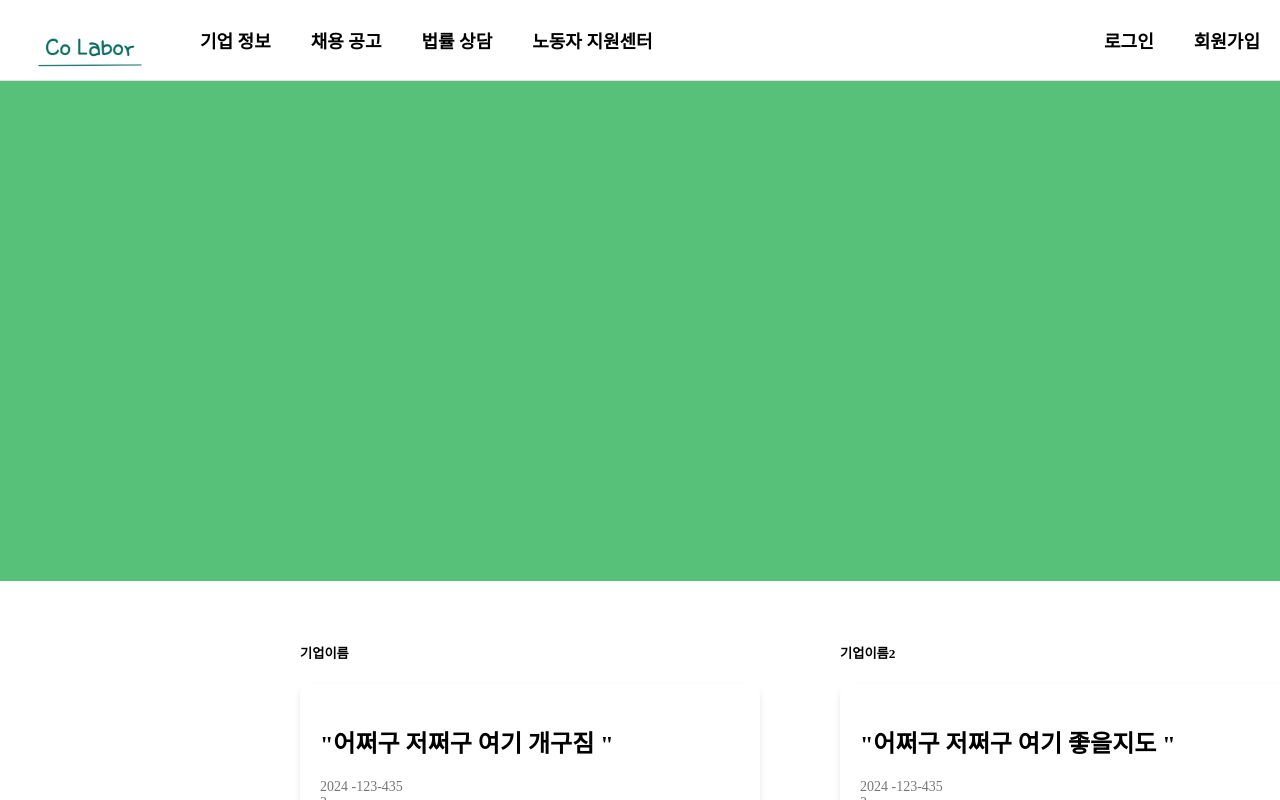
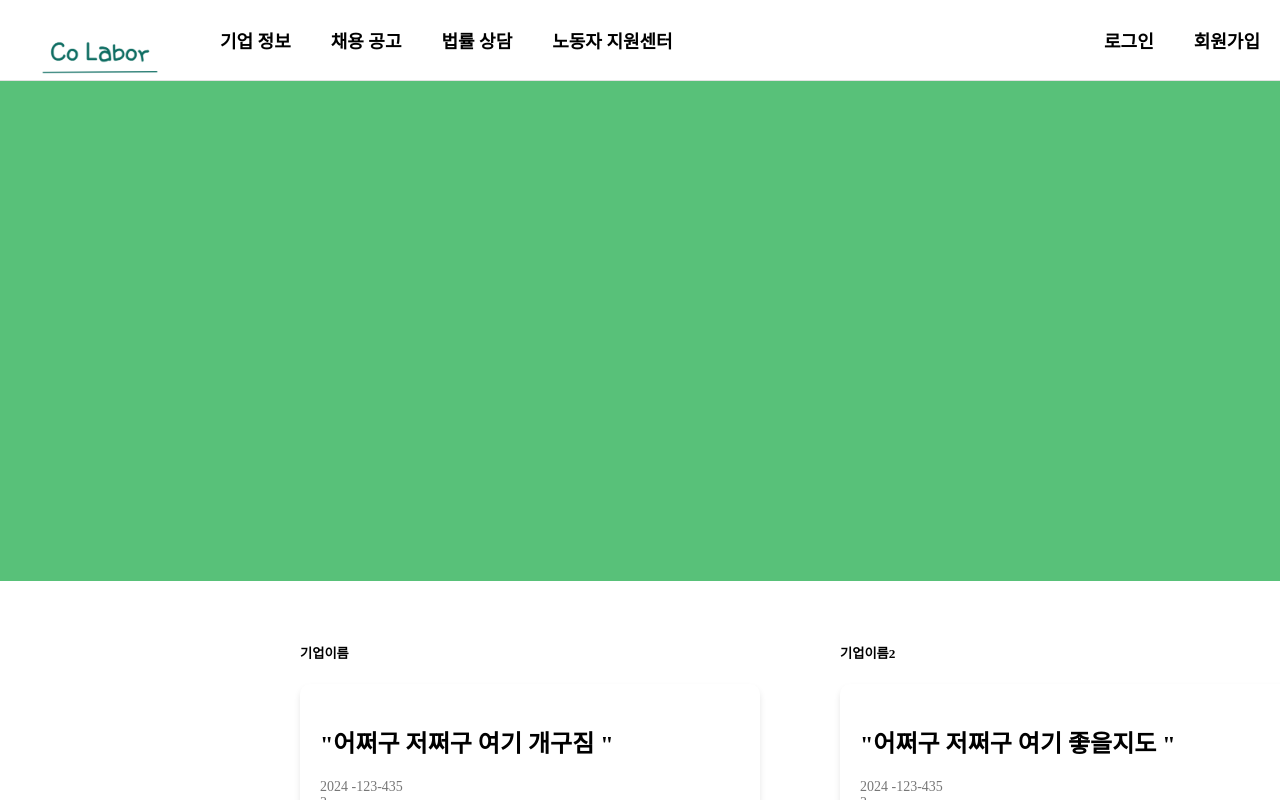
Before and after one commit to Co-Labor-Project/Co-Labor-FE, a React (Vite) app: page / in a window 1280 px wide. In both pictures the pointer is over the element 90 px from the left and 40 px from the top of the page. Shown: the top 800 px of the page. Built offline with nearby package versions, Linux system fonts and the light colour scheme; the HTML template or start-up script is replaced by a standard one.

Commit message:
feat: Header hover action

```diff
--- a/src/components/css/Header.css
+++ b/src/components/css/Header.css
@@ -6,20 +6,27 @@
   font-weight: bold;
   padding: 5px 0px;
 }
-.Header > div,
-ul {
+.Header > div {
   display: flex;
   padding: 0px 20px;
   cursor: pointer;
 }
 
+.Header > div:hover {
+  font-size: 19px;
+}
 .Header > .logo {
   background-image: url(/src/assets/Co-labor.png);
   width: 140px;
   height: 70px;
   background-size: cover;
 }
-
+.Header > .logo:hover {
+  background-image: url(/src/assets/Co-labor.png);
+  width: 160px;
+  height: 70px;
+  background-size: cover;
+}
 .Header > .right-child {
   margin-left: auto;
 }
```
